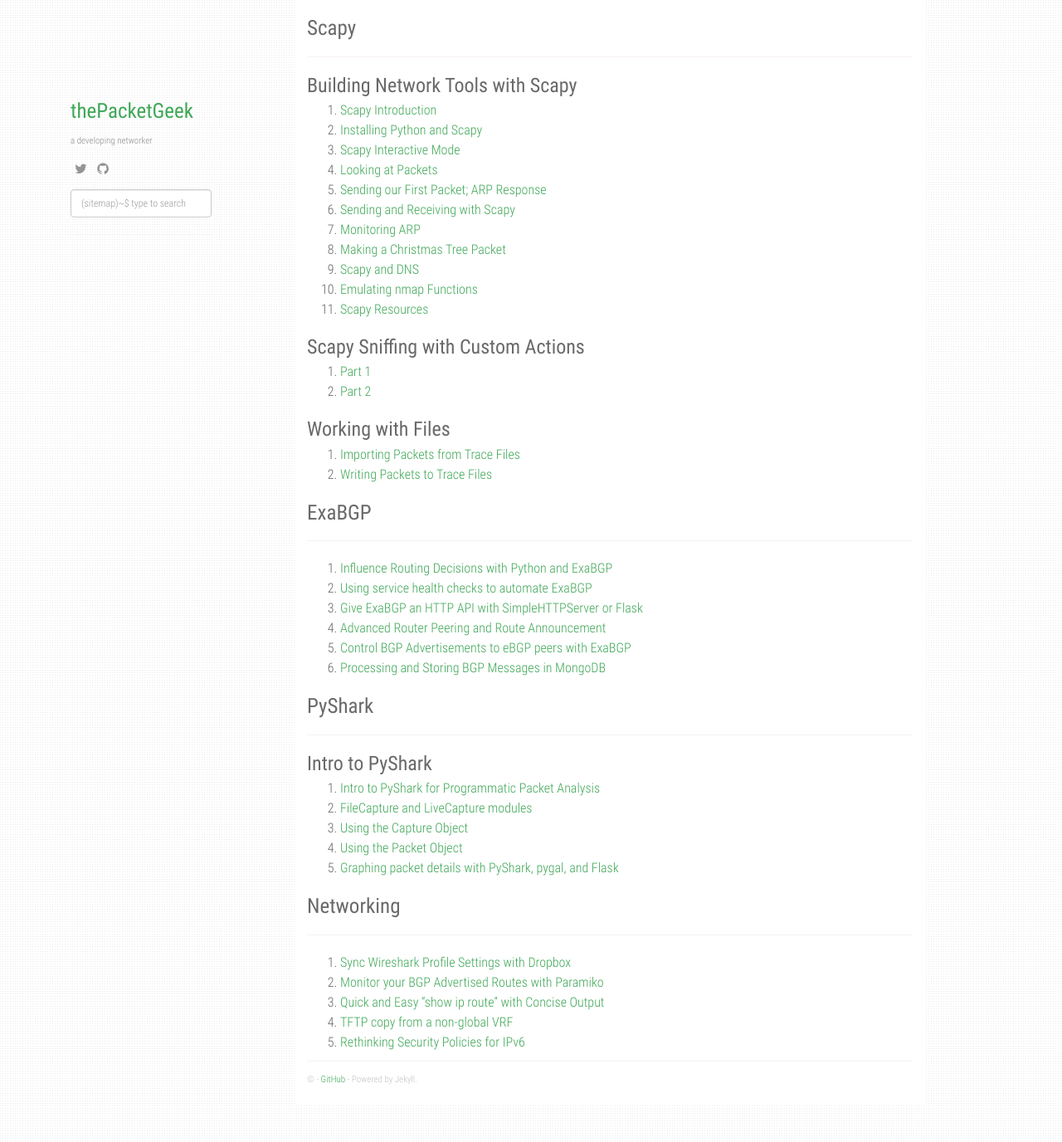
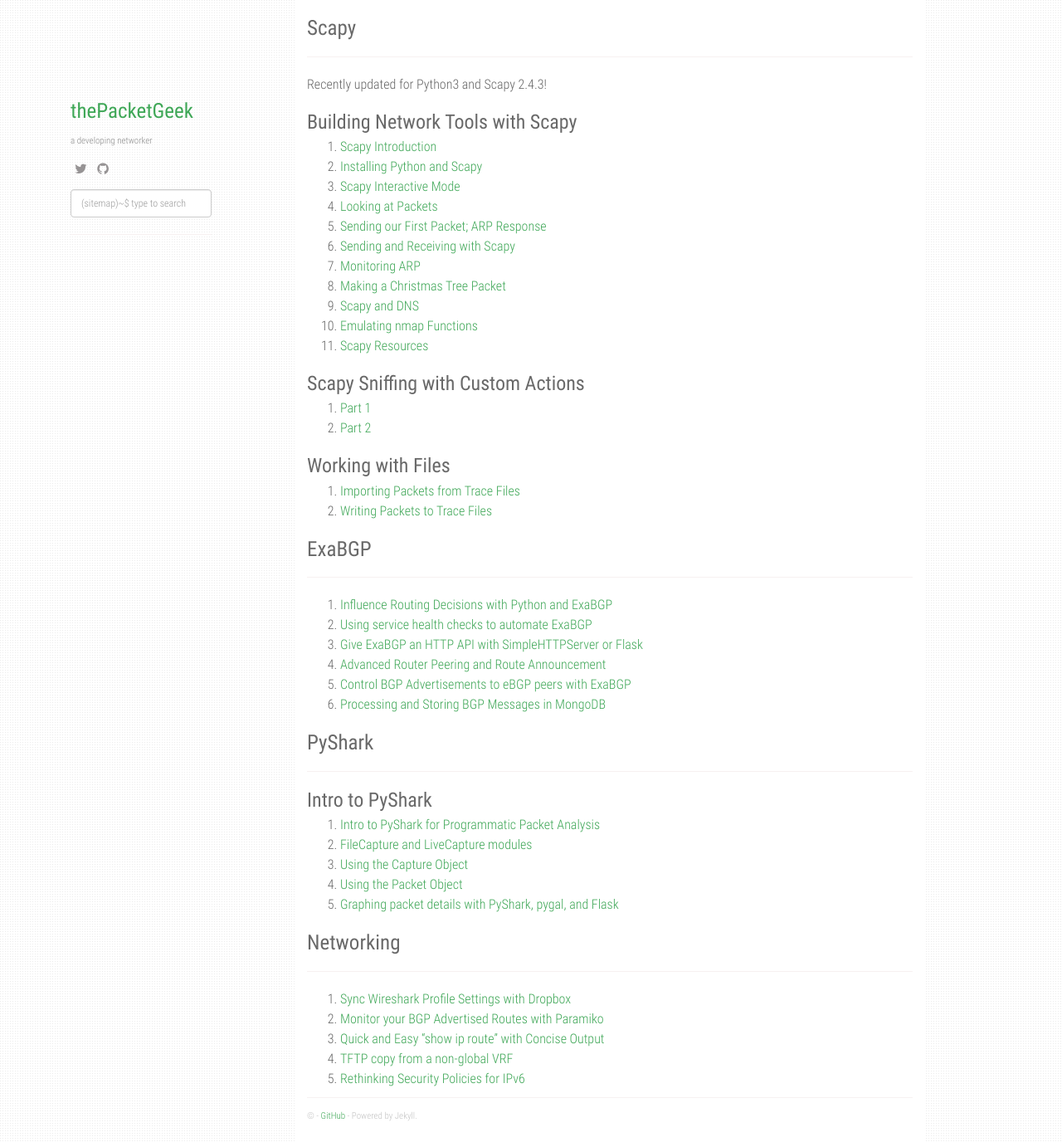
Before and after one commit to thepacketgeek/thepacketgeek.github.io, a Jekyll site: the page built from index.html, in a window 1280 px wide. Shown: the whole page at 83% size. Built offline with Jekyll 4.4.1, drawn with Linux system fonts in a browser that asks for light colours; the list of posts is cut into pages by our own code.

Commit message:
Adding python3 note to Scapy section

```diff
--- a/index.html
+++ b/index.html
@@ -5,6 +5,7 @@
 <div id="home">
   <h1>Scapy</h1>
   <hr />
+  <p>Recently updated for Python3 and Scapy 2.4.3!</p>
   <h3>Building Network Tools with Scapy</h3>
   <ol class="posts">
     <li><a href="scapy-p-01-scapy-introduction-and-overview">Scapy Introduction</a>
```
